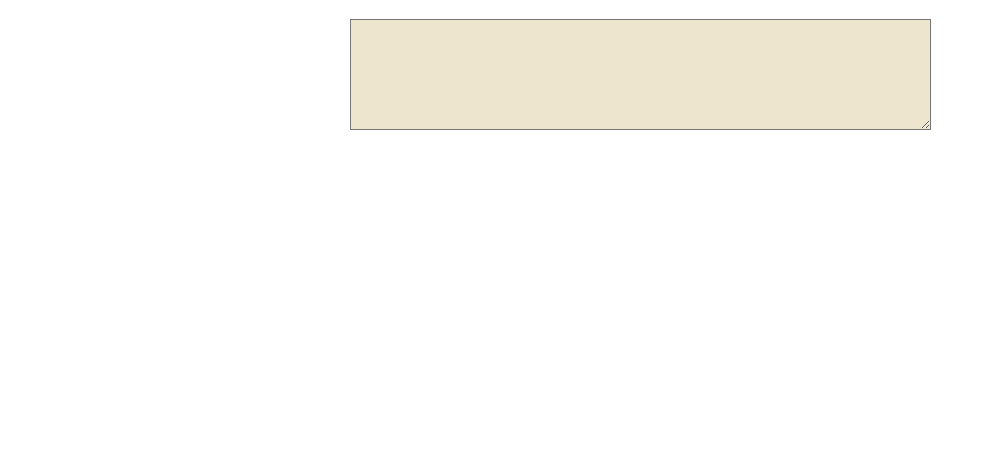
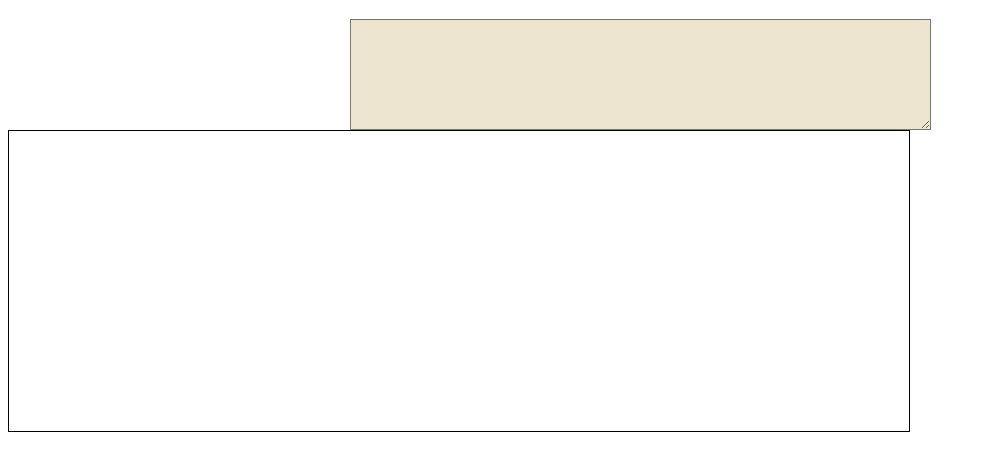
Before and after one commit to EugeneDubrova777/virtual-keyboard, a website: page index.html in a window 1280 px wide. Shown: the part 61-532 px from the top of the page, without its empty margins (0-986 px from the left). Drawn offline with Linux system fonts and the light colour scheme.

Commit message:
feat: add keys wrapper

```diff
--- a/script.js
+++ b/script.js
@@ -22,4 +22,24 @@ textarea.cols = 70;
 body.append(textareaWrapper);
 textareaWrapper.append(textarea);
 
+// keysWrapper
+
+const keysWrapper = document.createElement('div');
+keysWrapper.classList.add('keysWrapper');
+
+body.append(keysWrapper);
+
+const row1 = document.createElement('div');
+row1.classList.add('row1');
+const row2 = document.createElement('div');
+row2.classList.add('row2');
+const row3 = document.createElement('div');
+row3.classList.add('row3');
+const row4 = document.createElement('div');
+row4.classList.add('row4');
+const row5 = document.createElement('div');
+row5.classList.add('row5');
+
+keysWrapper.append(row1, row2, row3, row4, row5);
+
 // keys
--- a/style.css
+++ b/style.css
@@ -21,3 +21,9 @@
 .textarea {
   background: #eee5cf;
 }
+
+.keysWrapper {
+  width: 900px;
+  height: 300px;
+  border: 1px solid #000;
+}
```
